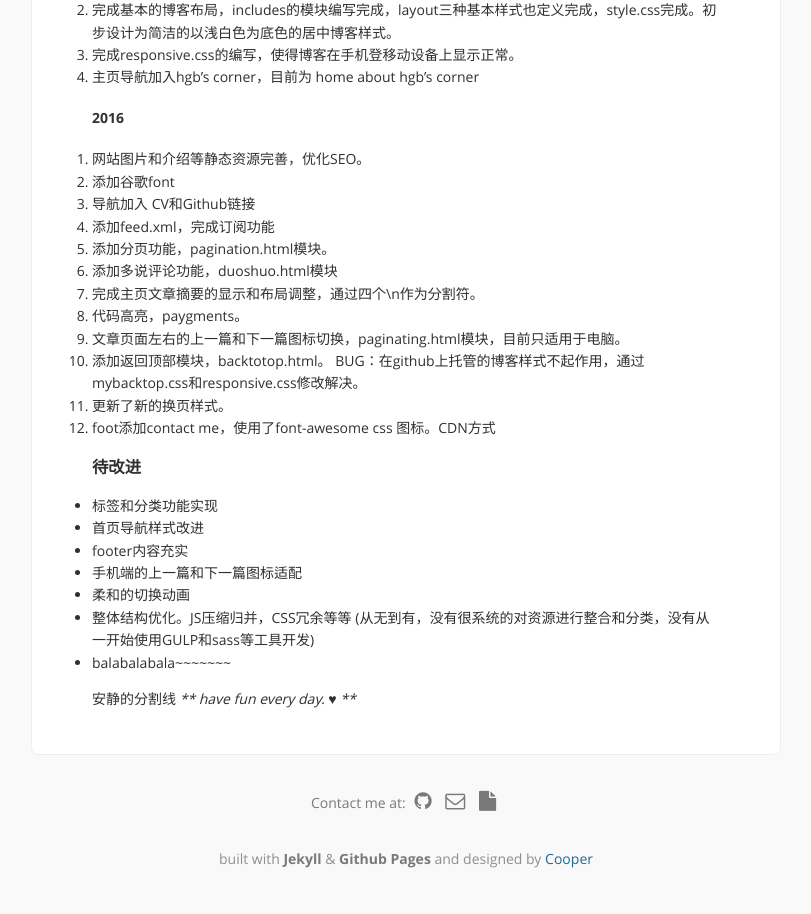
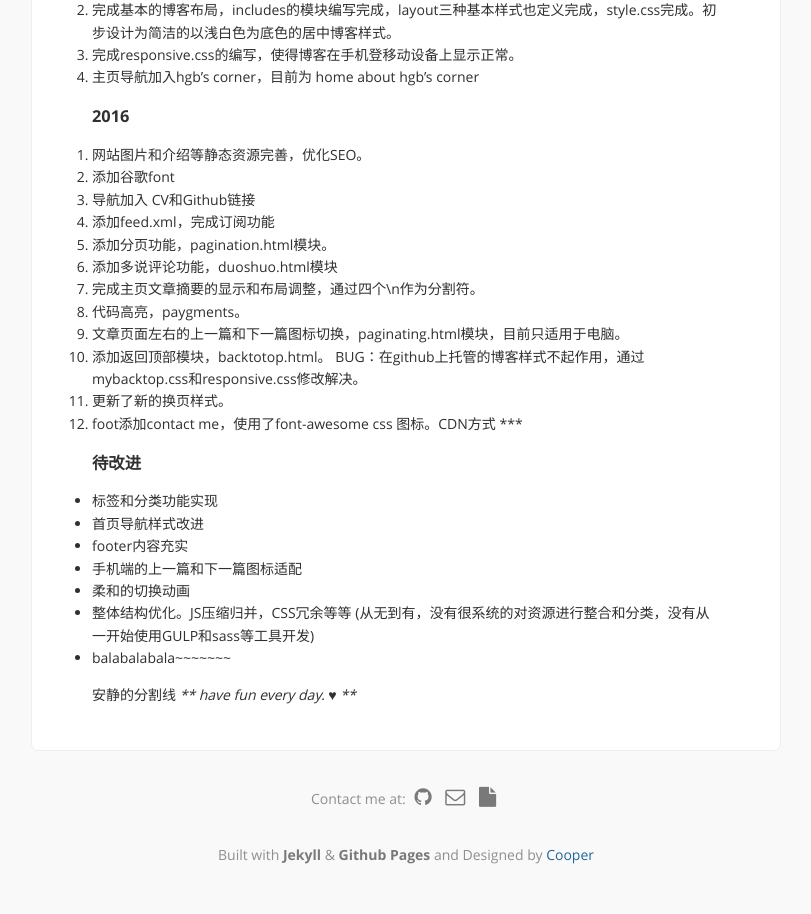
Before and after one commit to huguobo/old-blog, a Jekyll site: the page built from about.md, in a window 1280 px wide. Shown: the part 1063-1977 px from the top of the page, without its empty margins (234-1045 px from the left). Built offline with Jekyll 4.4.1, drawn with Linux system fonts in a browser that asks for light colours; nearby versions of some CDN libraries; Markdown is read by kramdown in place of the engine named in the settings.

Commit message:
little change
css footer  and update log

```diff
--- a/_includes/footer.html
+++ b/_includes/footer.html
@@ -1,11 +1,11 @@
 <footer>
        <p class="contact">
-            Contact me at:
+            <span  class="muted">Contact me at: </span>
             <a href='{{ site.github }}'  target="_blank" title="GitHub"><i class="fa fa-github" aria-hidden="true"></i>
 			</a>
             <a href="mailto:{{ site.email}}" title="email"><i class="fa fa-envelope-o" aria-hidden="true"></i></a>
 			<a href='{{ site.psite }}'  target="_blank" title="psite"><i class="fa fa-file" aria-hidden="true"></i>
 			</a>
         </p>
-  <p class="muted">built with<strong> Jekyll</strong> & <strong>Github Pages</strong> and designed by <a href="http://github.com/huguobo" target="_blank">Cooper</a> </p>
+		 <p class="muted">Built with<strong> Jekyll</strong> & <strong>Github Pages</strong> and Designed by <a href="http://github.com/huguobo" target="_blank">Cooper</a> </p>
 </footer>
--- a/about.md
+++ b/about.md
@@ -24,7 +24,7 @@
  3. 完成responsive.css的编写，使得博客在手机登移动设备上显示正常。
  4. 主页导航加入hgb’s corner，目前为 home about hgb's corner
 
-####2016
+###2016
 
  1. 网站图片和介绍等静态资源完善，优化SEO。
  2. 添加谷歌font
@@ -39,6 +39,7 @@
  BUG：在github上托管的博客样式不起作用，通过mybacktop.css和responsive.css修改解决。
  11. 更新了新的换页样式。
  12. foot添加contact me，使用了font-awesome css 图标。CDN方式
+***
 
 ###待改进
 
@@ -52,7 +53,6 @@
 - balabalabala~~~~~~~
 
 
-
 安静的分割线
 ***
 have fun every day. ♥
```
